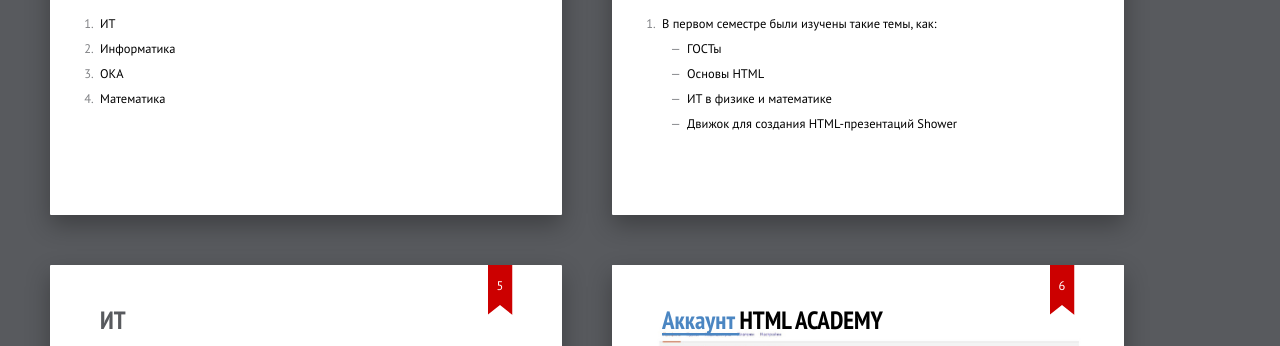
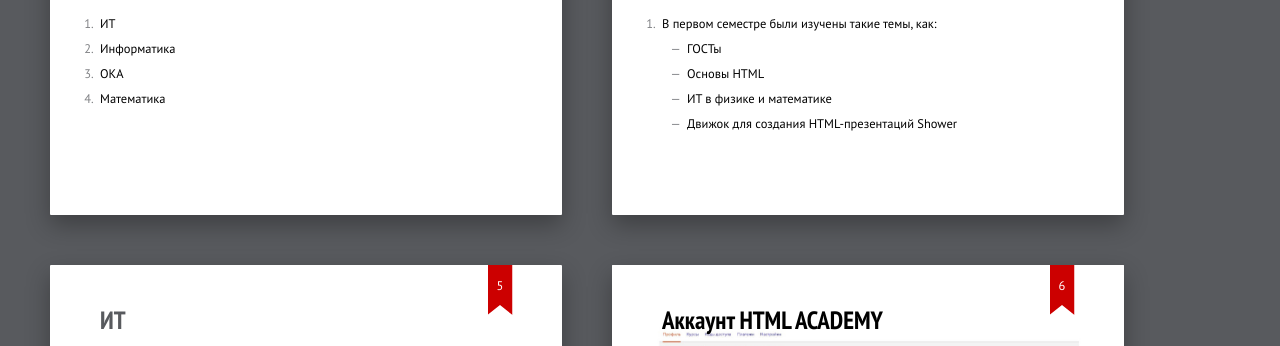
Before and after one commit to almostkitty/almostkitty.github.io, a plain HTML site: page index.html in a window 1280 px wide. Shown: the part 585-931 px from the top of the page. Drawn offline with Linux system fonts and the light colour scheme.

Commit message:
v3.0
Final version

```diff
--- a/index.html
+++ b/index.html
@@ -88,7 +88,7 @@
     </section>
 
     <section class="slide" id="picture">
-        <h2><a href="https://htmlacademy.ru/profile/id2287003">Аккаунт </a>HTML ACADEMY</h2>
+        <h2>Аккаунт HTML ACADEMY</h2>
         <figure>
             <img class="cover" src="pictures/html.jpeg" alt="HTML Academy">
         </figure>
```
